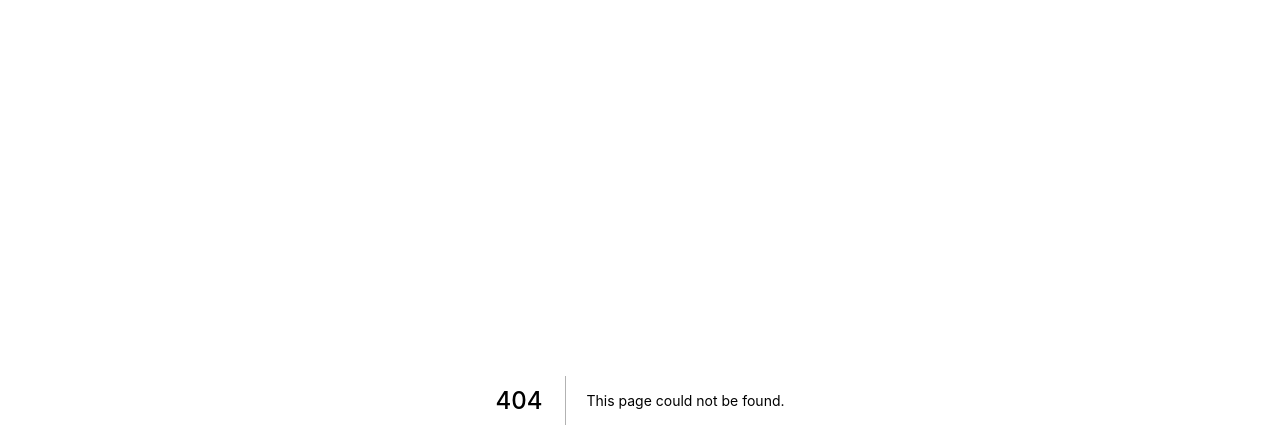
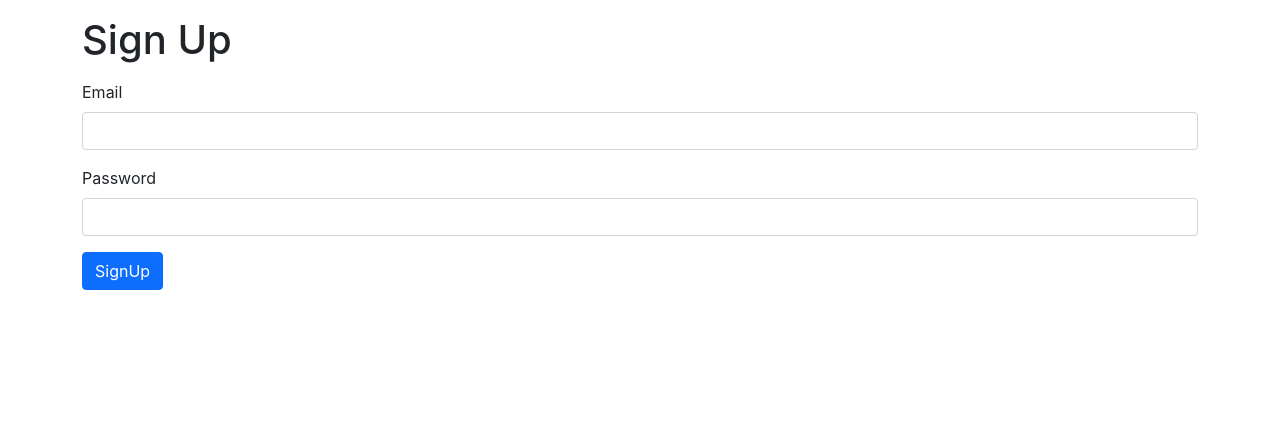
Before and after one commit to DenysLins/ticket-microservices-app, a Next.js app in the folder client/: page /auth/signup in a window 1280 px wide. Before the commit this address had no page. Shown: the top 448 px of the page. Built offline with nearby package versions, Linux system fonts and the light colour scheme.

Commit message:
add signup in client

```diff
--- a/client/package.json
+++ b/client/package.json
@@ -9,10 +9,13 @@
     "lint": "next lint"
   },
   "dependencies": {
+    "axios": "^0.21.1",
     "bootstrap": "^5.1.0",
+    "formik": "^2.2.9",
     "next": "11.0.1",
     "react": "17.0.2",
-    "react-dom": "17.0.2"
+    "react-dom": "17.0.2",
+    "yup": "^0.32.9"
   },
   "devDependencies": {
     "eslint": "7.32.0",
--- /dev/null
+++ b/client/pages/auth/signup.js
@@ -0,0 +1,76 @@
+import React from "react";
+import { Formik, Field, Form, ErrorMessage } from "formik";
+import * as Yup from "yup";
+import axios from "axios";
+
+const SignupSchema = Yup.object().shape({
+  email: Yup.string()
+    .max(64, "Email must be lower than 64 characters")
+    .email("Email must be valid")
+    .required("Required"),
+  password: Yup.string()
+    .min(6, "Password must be between 6 and 16 characters")
+    .max(16, "Password must be between 6 and 16 characters")
+    .matches(/(?=.*[0-9])/, "Password must contain a number.")
+    .required("Required"),
+});
+
+function SignUp() {
+  return (
+    <div className="container">
+      <Formik
+        initialValues={{ email: "", password: "" }}
+        validationSchema={SignupSchema}
+        onSubmit={async (values, { setSubmitting }) => {
+          const response = await axios.post("/api/users/signup", {
+            email: values.email,
+            password: values.password,
+          });
+          console.log(response.data);
+          setSubmitting(false);
+        }}
+      >
+        {({ isSubmitting }) => (
+          <Form>
+            <h1 className="mt-3">Sign Up</h1>
+            <div className="form-group mt-3">
+              <label htmlFor="email" className="form-label">
+                Email
+              </label>
+              <Field
+                type="email"
+                name="email"
+                id="email"
+                className="form-control"
+              />
+              <ErrorMessage name="email" component="div" />
+            </div>
+            <div className="form-group mt-3">
+              <label htmlFor="password" className="form-label">
+                Password
+              </label>
+              <Field
+                type="password"
+                name="password"
+                id="password"
+                className="form-control"
+              />
+              <ErrorMessage name="password" component="div" />
+            </div>
+            <button
+              className="btn btn-primary mt-3"
+              type="submit"
+              disabled={isSubmitting}
+            >
+              SignUp
+            </button>
+          </Form>
+        )}
+      </Formik>
+    </div>
+  );
+}
+
+SignUp.propTypes = {};
+
+export default SignUp;
```
Also changed, not shown: 1 other file (tests, documents, lock files or other folders).
